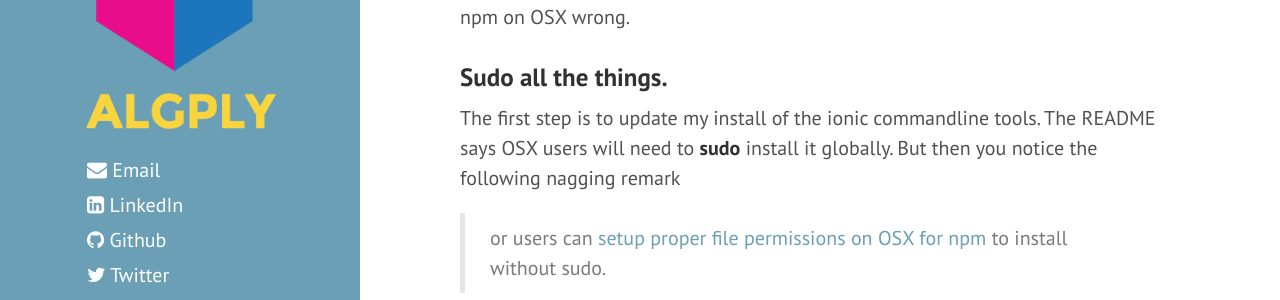
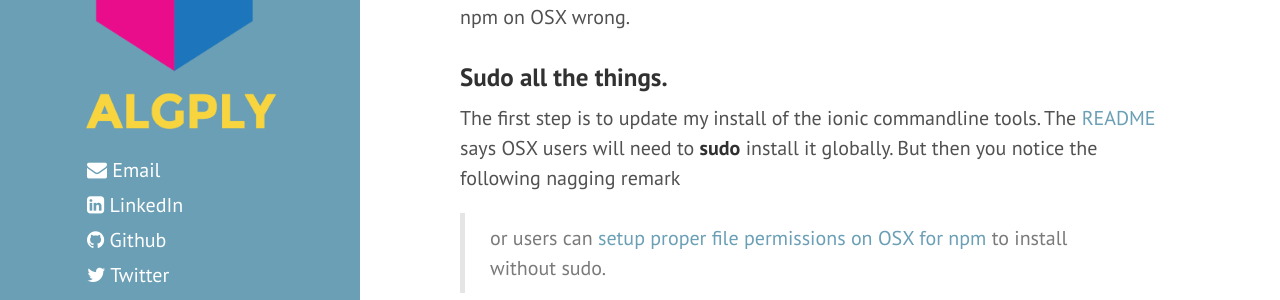
Before and after one commit to josephgardner/josephgardner.github.io, a Jekyll site: the page built from _posts/2015-12-28-hello-world.md, in a window 1280 px wide and 900 px high, scrolled down 603 px. Shown: the part 155-455 px from the top of the window. Built offline with Jekyll 4.4.1, drawn with Linux system fonts in a browser that asks for light colours; nearby versions of some CDN libraries; Markdown is read by kramdown in place of the engine named in the settings; comment, search, counter and statistics services are not loaded; part of the change alters nothing that is shown.

```diff
--- a/_posts/2015-12-28-hello-world.md
+++ b/_posts/2015-12-28-hello-world.md
@@ -18,7 +18,7 @@ So what does any of this have to do with writing a blog? Well, apparently I'm us
 
 ### Sudo all the things.
 
-The first step is to update my install of the ionic commandline tools. The README says OSX users will need to **sudo** install it globally. But then you notice the following nagging remark
+The first step is to update my install of the ionic commandline tools. The [README](https://github.com/driftyco/ionic-cli#installing) says OSX users will need to **sudo** install it globally. But then you notice the following nagging remark
 
 > or users can [setup proper file permissions on OSX for npm](http://www.johnpapa.net/how-to-use-npm-global-without-sudo-on-osx/) to install without sudo.
 
```
